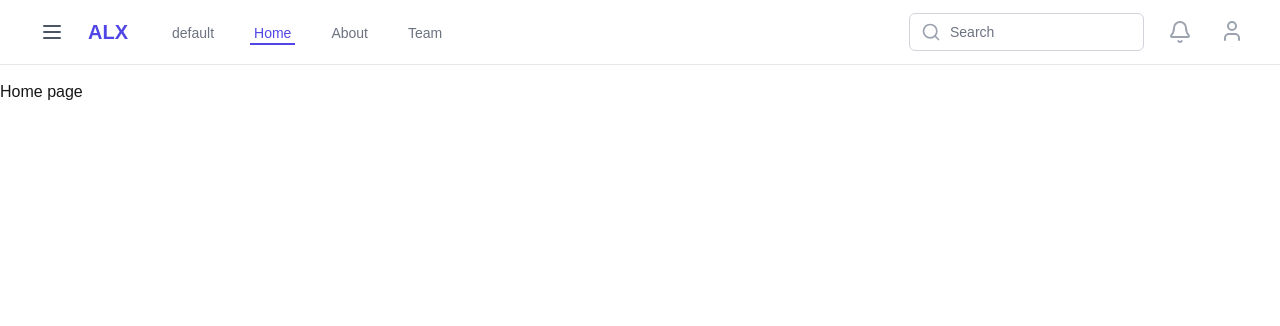
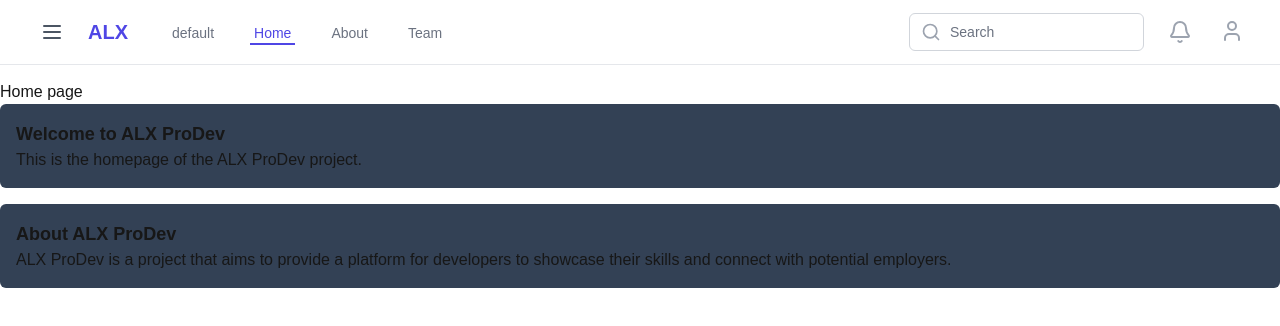
Before and after one commit to Henryno111/alx-project-0x02-setup, a Next.js app in the folder alx-project-0x02/: page /home in a window 1280 px wide. Shown: the top 326 px of the page. Built offline with nearby package versions, Linux system fonts and the light colour scheme.

Commit message:
created and rendered card component with props

```diff
--- /dev/null
+++ b/alx-project-0x02/components/common/Card.tsx
@@ -0,0 +1,14 @@
+import React from "react";
+import { CardProps } from "../../interfaces";
+
+
+const Card: React.FC<CardProps> = ({ title, content }) => {
+  return (
+    <div className="bg-slate-700 p-4 rounded-md">
+      <h3 className="text-lg font-semibold">{title}</h3>
+      <p>{content}</p>
+    </div>
+  );
+};
+
+export default Card;
--- a/alx-project-0x02/pages/home.tsx
+++ b/alx-project-0x02/pages/home.tsx
@@ -1,5 +1,6 @@
 import React from 'react'
 import Header from '@/components/layout/Header'
+import Card from '@/components/common/Card'
 
 
 const home = () => {
@@ -8,6 +9,10 @@
         <Header />
         <main className='pt-20'>
         <h1>Home page</h1>
+        <div className='space-y-4'>
+        <Card title="Welcome to ALX ProDev" content="This is the homepage of the ALX ProDev project." />
+        <Card title="About ALX ProDev" content="ALX ProDev is a project that aims to provide a platform for developers to showcase their skills and connect with potential employers." />
+        </div>
         </main>
     </div>
   )
```
Also changed, not shown: alx-project-0x02/interfaces/index.ts (+7 -2 lines).
